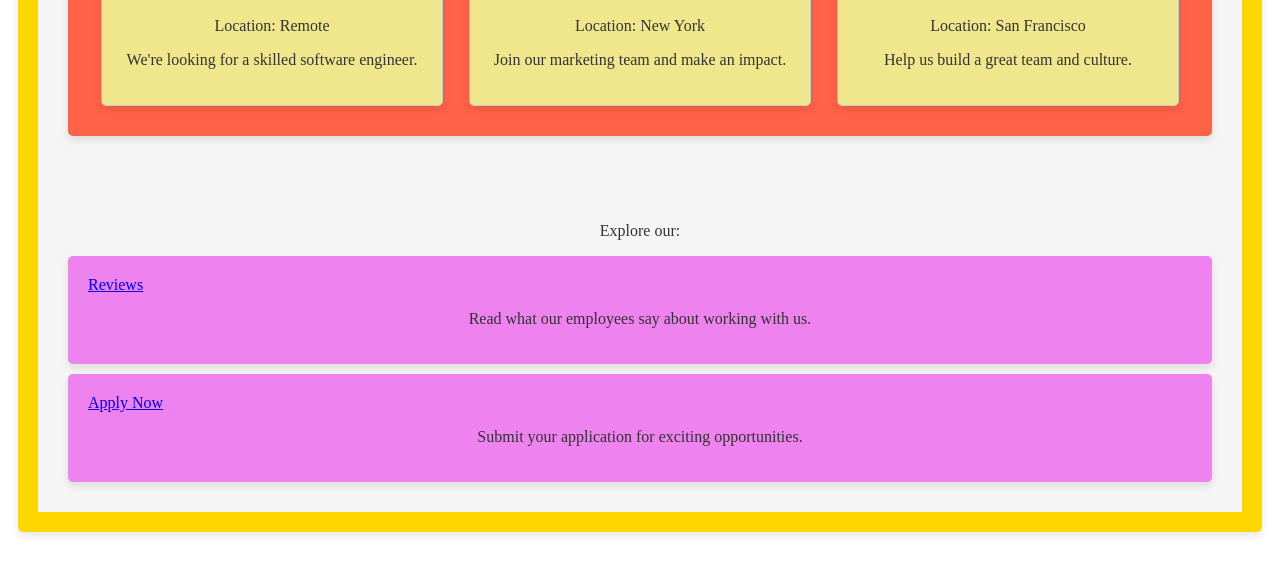
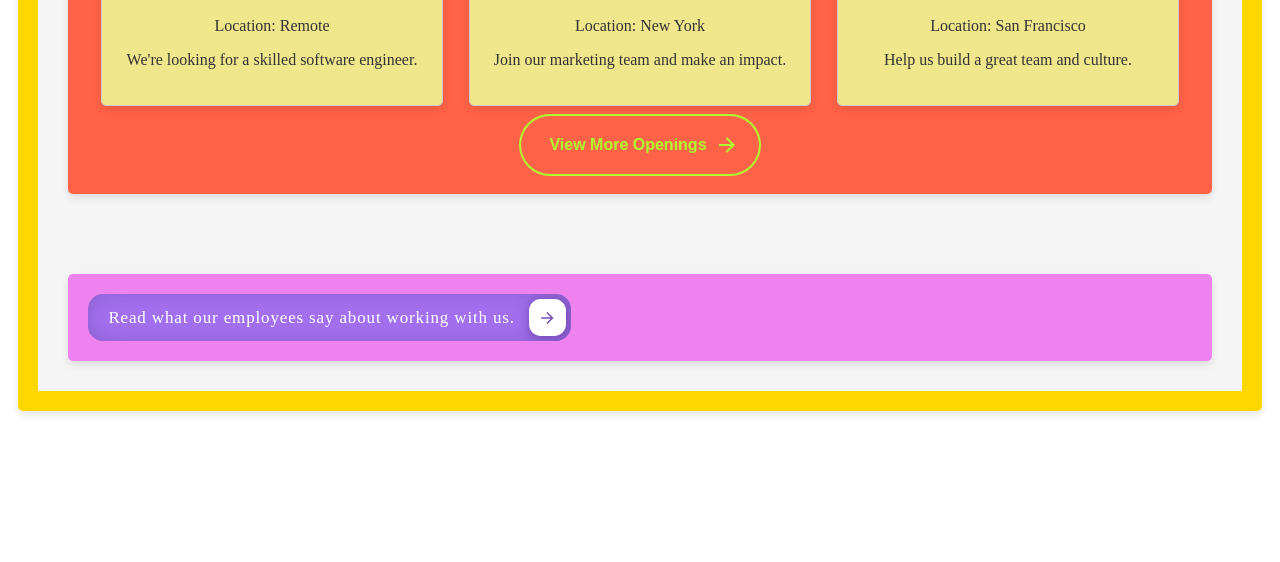
Before and after one commit to Eshaan7282/Jadhav-Industries, a plain HTML site: page index.html in a window 1280 px wide. Shown: the part 1242-1804 px from the top of the page. After the commit the page ends 1683 px from the top, so only its background shows below. Drawn offline with Linux system fonts and the light colour scheme.

Commit message:
Update index.html

```diff
--- a/index.html
+++ b/index.html
@@ -9,26 +9,23 @@
 <body>
   <header>
     <img src="logo.png" alt="Company Logo"
-    width = "150"
-    height = "100"
+    width = "130"
+    height = "60"
     />
     <nav>
       <ul>
+        <li><a href="job-openings.html">Job-Openings</a></li>
         <li><a href="reviews.html">Reviews</a></li>
-        <li><a href="apply.html">Apply Now</a></li>
         <li><a href="sources.html">Sources</a></li>
 
       </ul>
     </nav>
   </header>
-</body>
-<body>
+
   <section id="welcome">
     <h2>Welcome to Jadhav Industries Career Portal</h2>
     <p>Welcome to our company! We are committed to providing an amazing work environment and exciting career opportunities. </p>
-</body>
 
-<body>
   <main>
     <h1>Why Work With Us?</h1>
     <section class="benefits-container">
@@ -49,9 +46,7 @@
         <p>The company provides access to employee assistance programs (EAP) that offer confidential counseling, mental health support, financial planning advice, and resources for personal challenges employees may face.</p>
       </div>
   </main>
-</body>
 
-<body>
   <main>
     <h1>
       Job Openings
@@ -89,23 +84,61 @@
           <p>Help us build a great team and culture.</p>
         </div>
       </div>
+      <div class="view-more">
+        <button class="animated-button" id="redirectButton" class="animated-button">
+          <svg viewBox="0 0 24 24" class="arr-2" xmlns="http://www.w3.org/2000/svg">
+            <path
+              d="M16.1716 10.9999L10.8076 5.63589L12.2218 4.22168L20 11.9999L12.2218 19.778L10.8076 18.3638L16.1716 12.9999H4V10.9999H16.1716Z"
+            ></path>
+          </svg>
+          <span class="text">View More Openings</span>
+          <span class="circle"></span>
+          <svg viewBox="0 0 24 24" class="arr-1" xmlns="http://www.w3.org/2000/svg">
+            <path
+              d="M16.1716 10.9999L10.8076 5.63589L12.2218 4.22168L20 11.9999L12.2218 19.778L10.8076 18.3638L16.1716 12.9999H4V10.9999H16.1716Z"
+            ></path>
+          </svg>
+        </button>
+      </div>
     </section>
   </main>
+  <script>
+    document.getElementById('redirectButton').addEventListener('click', function() {
+        window.location.href = 'job-openings.html';
+    });
+    </script>
+
 </body>
 <body>
 
   <main>
 
-      <p>Explore our:</p>
-      <div class="main-link">
-        <a href="reviews.html">Reviews</a>
-        <p>Read what our employees say about working with us.</p>
-      </div>
-      <div class="main-link">
-        <a href="apply.html">Apply Now</a>
-        <p>Submit your application for exciting opportunities.</p>
+      <div class="main-link" id="redirectButton2" class="cssbuttons-io-button">
+        <button class="cssbuttons-io-button">
+          Read what our employees say about working with us.
+          <div class="icon">
+            <svg
+              height="24"
+              width="24"
+              viewBox="0 0 24 24"
+              xmlns="http://www.w3.org/2000/svg"
+            >
+              <path d="M0 0h24v24H0z" fill="none"></path>
+              <path
+                d="M16.172 11l-5.364-5.364 1.414-1.414L20 12l-7.778 7.778-1.414-1.414L16.172 13H4v-2z"
+                fill="currentColor"
+              ></path>
+            </svg>
+          </div>
+        </button>
+
       </div>
     </section>
   </main>
+  <script>
+    document.getElementById('redirectButton2').addEventListener('click', function() {
+        window.location.href = 'reviews.html';
+    });
+    </script>
 </body>
 </html>
```
